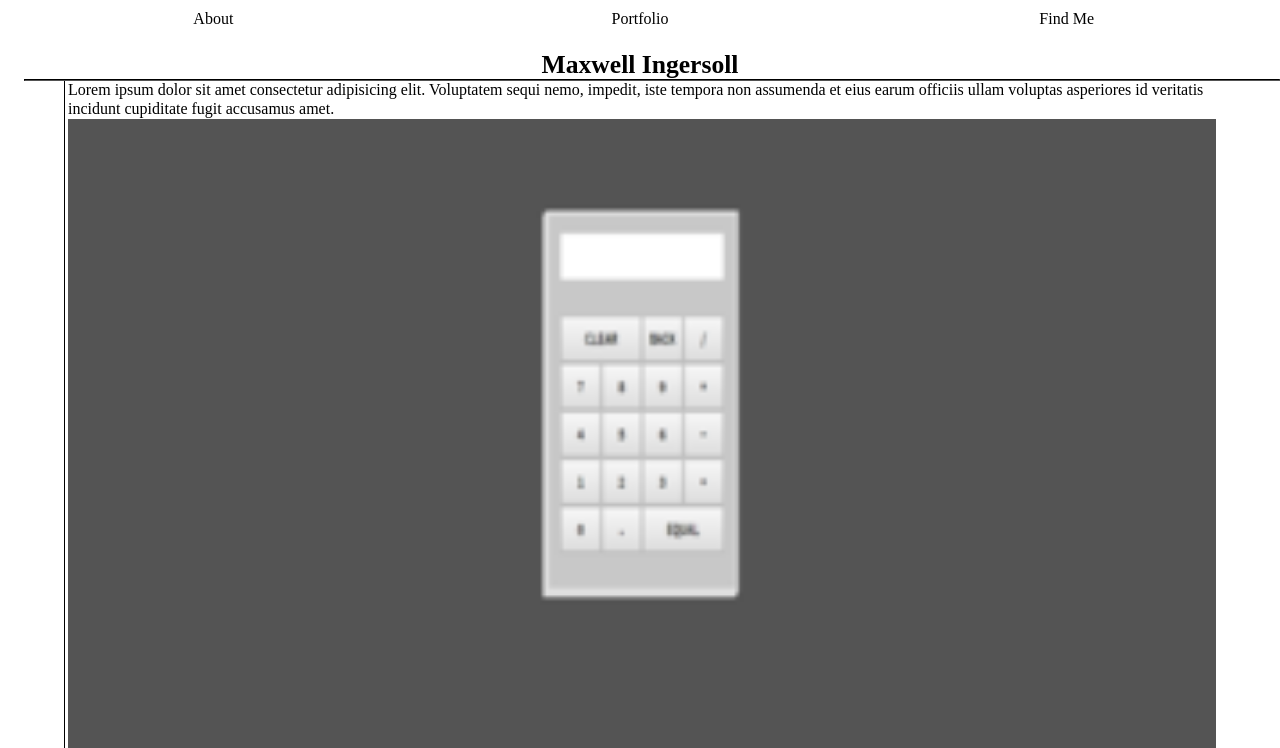
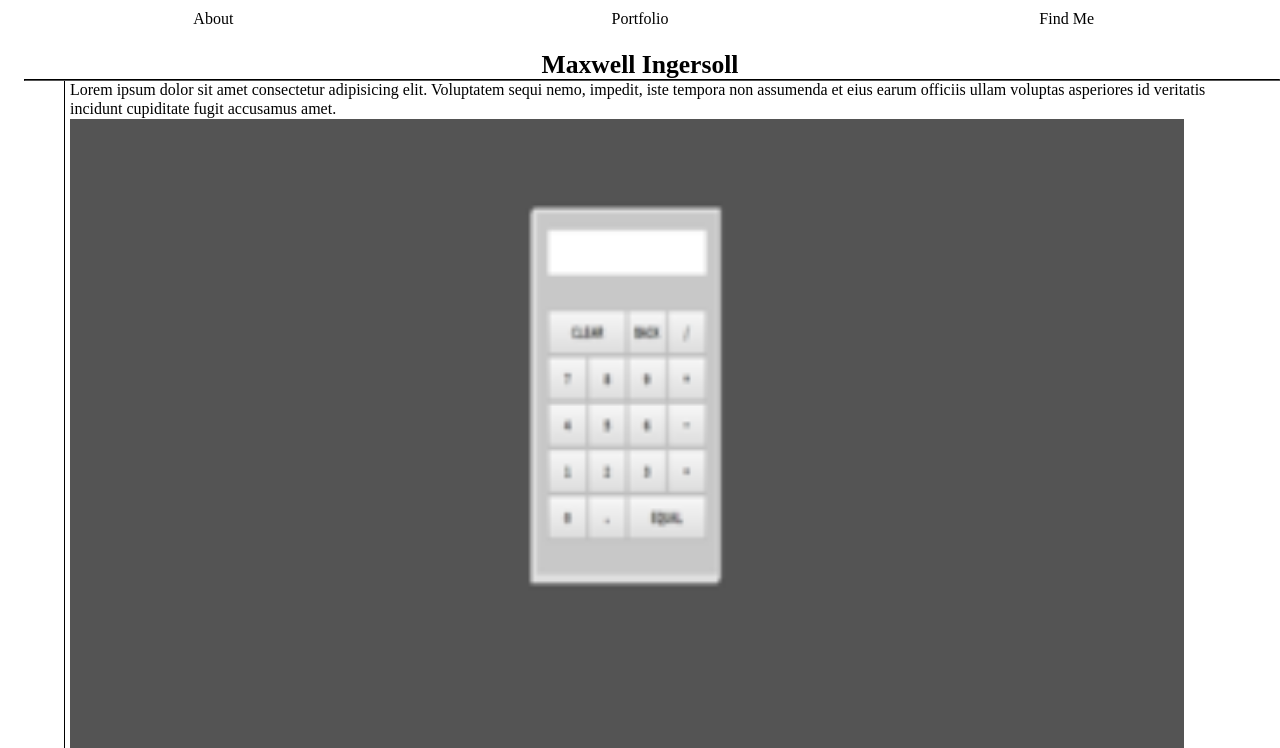
Before and after one commit to Marzdor/portfolio-old-, a website: page docs/index.html in a window 1280 px wide. Shown: the part 532-1280 px from the top of the page. Drawn offline with Linux system fonts and the light colour scheme.

Commit message:
changed some css

```diff
--- a/assets/css/base/_variables.css
+++ b/assets/css/base/_variables.css
@@ -1,3 +1,4 @@
 $M-dividerWidth: 98%;
-$M-marginLF: 5%;
-$M-thumbnailWidth: calc(100% - ($M-marginLF * 2));
+$M-marginLR: 5%;
+$M-thumbnailWidth: calc(100% - ($M-marginLR * 2.5));
+$M-paddingL: 5px;
--- a/assets/css/modules/_about.css
+++ b/assets/css/modules/_about.css
@@ -10,8 +10,8 @@
         border-color: black;
     }
     &-body {
-        margin: 0 $M-marginLF;
-        padding-left: 3px;
+        margin: 0 $M-marginLR;
+        padding-left: $M-paddingL;
         border-left: 1px solid black;
     }
 }
--- a/assets/css/modules/_findMe.css
+++ b/assets/css/modules/_findMe.css
@@ -4,12 +4,12 @@
         font-size: 1.125rem;
         padding: 5px 0 0 3px;
         border-left: 1px solid black;
-        margin: -4px $M-marginLF 0 $M-marginLF;
+        margin: -4px $M-marginLR 0 $M-marginLR;
     }
     &-github {
         padding: 5px 0 0 3px;
         border-left: 1px solid black;
-        margin: -4px $M-marginLF 0 $M-marginLF;
+        margin: -4px $M-marginLR 0 $M-marginLR;
         display: block;
     }
     &-divider {
--- a/assets/css/modules/_portfolio.css
+++ b/assets/css/modules/_portfolio.css
@@ -1,8 +1,8 @@
 .portfolio {
     &-image {
         width: $M-thumbnailWidth;
-        padding: 5px 0 0 3px;
+        padding: 5px 0 0 $M-paddingL;
         border-left: 1px solid black;
-        margin: -4px $M-marginLF 0 $M-marginLF;
+        margin: -4px $M-marginLR 0 $M-marginLR;
     }
 }
--- a/docs/assets/css/styles.css
+++ b/docs/assets/css/styles.css
@@ -393,13 +393,13 @@ a {
 
 .about-body {
         margin: 0 5%;
-        padding-left: 3px;
+        padding-left: 5px;
         border-left: 1px solid black;
     }
 
 .portfolio-image {
-        width: calc(100% - (5% * 2));
-        padding: 5px 0 0 3px;
+        width: calc(100% - (5% * 2.5));
+        padding: 5px 0 0 5px;
         border-left: 1px solid black;
         margin: -4px 5% 0 5%;
     }
```
